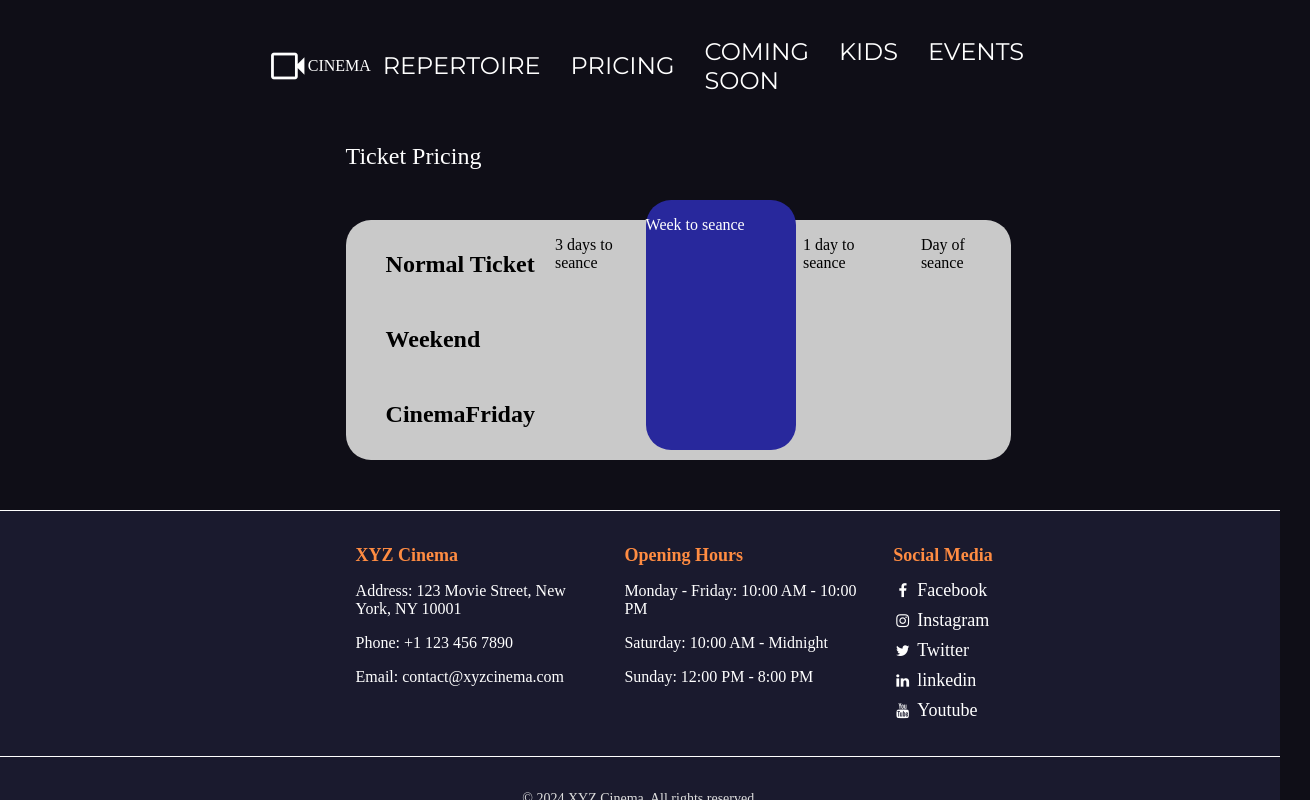
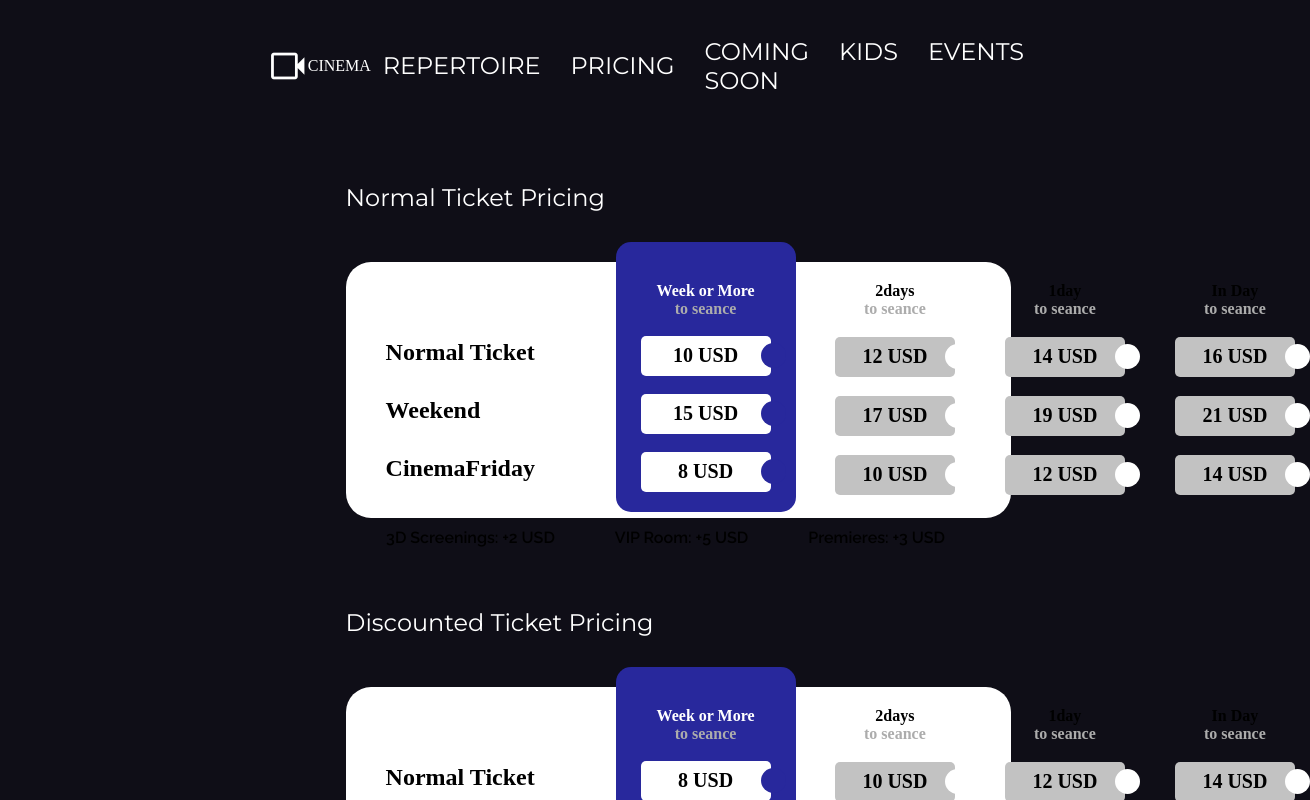
Before and after one commit to SebaHel/ReactCinemaAplication, a React (Vite) app: page /pricing in a window 1280 px wide. Shown: the top 800 px of the page, 1310 px wide, since content can reach past the window. Built offline with nearby package versions, Linux system fonts and the light colour scheme.

Commit message:
Finished Pricing Page

```diff
--- a/src/Components/PricingMain.jsx
+++ b/src/Components/PricingMain.jsx
@@ -1,32 +1,13 @@
 import classes from './PricingMain.module.css'
+import TicketTable from './TicketTable'
 
 function PricingMain(){
     return(
         <>
         <div className={classes.main}>
-            <p id={classes.Pricing}>Ticket Pricing</p>
-            <div className={classes.priceContainer}>
-                <div className={classes.labels}>
-                    <p>Normal Ticket</p>
-                    <p>Weekend</p>
-                    <p>CinemaFriday</p>
-                </div>
-                <div className={classes.mainSeance}>
-                    <p>Week to seance</p>
-                </div>
-                <div className={classes.seance}>
-                    <p>3 days to seance</p>
-                </div>
-                <div className={classes.seance}>
-                    <p>2 days to seance</p>
-                </div>
-                <div className={classes.seance}>
-                    <p>1 day to seance</p>
-                </div>
-                <div className={classes.seance}>
-                    <p>Day of seance</p>
-                </div>
-            </div>
+            <TicketTable price1={10} price2 ={12} price3={14} price4={16} name ="Normal Ticket"/>
+            <TicketTable price1={8} price2 ={10} price3={12} price4={14} name ="Discounted Ticket"/>
+            <TicketTable price1={6} price2 ={8} price3={10} price4={12} name ="Kid Ticket"/>
         </div>
         </>
     )
--- a/src/Components/PricingMain.module.css
+++ b/src/Components/PricingMain.module.css
@@ -1,22 +1,28 @@
+@import url('https://fonts.googleapis.com/css2?family=Raleway:ital,wght@0,100..900;1,100..900&display=swap');
+@import url('https://fonts.googleapis.com/css2?family=Montserrat:ital,wght@0,100..900;1,100..900&display=swap');
+
 .main{
     margin-left: 27%;
     margin-right: 21%;
+    height: 155vh;
 }
 
 #Pricing{
     color: white;
     font-size: 24px;
+    padding-top: 40px;
+    font-family: 'Montserrat', sans-serif;
 }
 
 .priceContainer{
     display: flex;
     flex-direction: row;
-    background-color: #c9c9c9;
+    background-color: #ffffff;
     width: 100%;
-    height: 30vh;
+    height: 32vh;
     margin: 50px 0 50px 0;
     border-radius: 25px;
-    gap: 20px;
+    gap: 50px;
 
 }
 
@@ -26,15 +32,81 @@
     font-weight: bold;
     font-size: 24px;
     padding-left: 40px;
-    justify-content: center;
+}
+.labels p{
+    transform:translateY(70px);
+    margin-TOP: 7px;
 }
 
 .mainSeance{
     color: white;
     background-color: rgb(40, 40, 156);
     position: absolute;
-    transform: translate3d(300px,-20px,0px);
-    width: 150px;
-    height: 250px;
-    border-radius: 25px;
+    transform: translate3d(270px,-20px,0px);
+    width: 180px;
+    height: 270px;
+    border-radius: 15px;
+    font-weight: bold;
+
 }
+.seance{
+    transform: translate3d(250px,0px,0px);
+    font-weight: bold;
+}
+.SeanceInfo{
+    margin-top: 20px;
+    width: 100%;
+    display: flex;
+    flex-direction: column;
+    align-items: center;
+    justify-content: center;
+}
+.SeanceInfo p{
+    margin: 0;
+}
+#seanceParagraph{
+    color: #acacac;
+}
+.Specialticket, .ticket{
+    margin-top: 18px;
+    background-color: white;
+    width: 130px;
+    height: 40px;
+    color: black;
+    border-radius: 5px;
+    display: flex;
+    justify-content: center;
+    align-items: center;
+    font-size: 20px;
+}
+.ticket{
+    margin-top: 19px;
+    background-color: rgb(194, 194, 194);
+    width: 120px;
+    height: 40px;
+}
+
+#dot{
+    position: absolute;
+    width: 25px;
+    height: 25px;
+    background-color: rgb(40, 40, 156);
+    border-radius: 100%;
+    right: 0;
+    transform: translate3d(-10px,0px,0);
+}
+.ticket #dot{
+    background-color: white;
+    transform: translate3d(15px,0px,0);
+}
+.TableInfo{
+    display: flex;
+    flex-direction: row;
+    width: 50%;
+    position: absolute;
+    justify-content: center;
+    transform: translateY(250px);
+    gap: 60px;
+    font-family: 'Raleway',  sans-serif;
+    font-weight: 600;
+}
--- /dev/null
+++ b/src/Components/Ticket.jsx
@@ -0,0 +1,23 @@
+import classes from './PricingMain.module.css'
+export default function Ticket({days, price}){
+    return (
+        <div className={classes.seance}>
+            <div className={classes.SeanceInfo}>
+                <p>{days}</p>
+                <p id={classes.seanceParagraph}>to seance</p>
+                <div className={classes.ticket}>
+                    <p>{price} USD</p>
+                    <div id={classes.dot}/>
+                </div>
+                <div className={classes.ticket}>
+                    <p>{price + 5} USD</p>
+                    <div id={classes.dot}/>
+                </div>
+                <div className={classes.ticket}>
+                    <p>{price - 2} USD</p>
+                    <div id={classes.dot}/>
+                </div>
+            </div>
+        </div>
+    )
+}
--- /dev/null
+++ b/src/Components/TicketTable.jsx
@@ -0,0 +1,43 @@
+import classes from './PricingMain.module.css'
+import Ticket from './Ticket'
+
+export default function TicketTable({price1, price2, price3, price4, name}){
+    return(
+        <>
+        <p id={classes.Pricing}>{name} Pricing</p>
+            <div className={classes.priceContainer}>
+                <div className={classes.labels}>
+                    <p>Normal Ticket</p>
+                    <p>Weekend</p>
+                    <p>CinemaFriday</p>
+                </div>
+                <div className={classes.mainSeance}>
+                    <div className={classes.SeanceInfo} style={{transform: 'translate3d(0px,20px,0px)'}}>
+                        <p>Week or More</p>
+                        <p id={classes.seanceParagraph}>to seance</p>
+                        <div className={classes.Specialticket}>
+                            <p>{price1} USD</p>
+                            <div id={classes.dot}/>
+                        </div>
+                        <div className={classes.Specialticket}>
+                            <p>{price1 + 5 } USD</p>
+                            <div id={classes.dot}/>
+                        </div>
+                        <div className={classes.Specialticket}>
+                            <p>{price1 - 2} USD</p>
+                            <div id={classes.dot}/>
+                        </div>
+                    </div>
+                </div>
+                <Ticket days ="2days" price={price2}/>
+                <Ticket days ="1day" price={price3}/>
+                <Ticket days ="In Day" price={price4}/>
+                <div className={classes.TableInfo}>
+                    <p>3D Screenings: +2 USD</p>
+                    <p>VIP Room: +5 USD</p>
+                    <p>Premieres: +3 USD</p>
+                </div>
+            </div>
+            </>
+    )
+}
```
